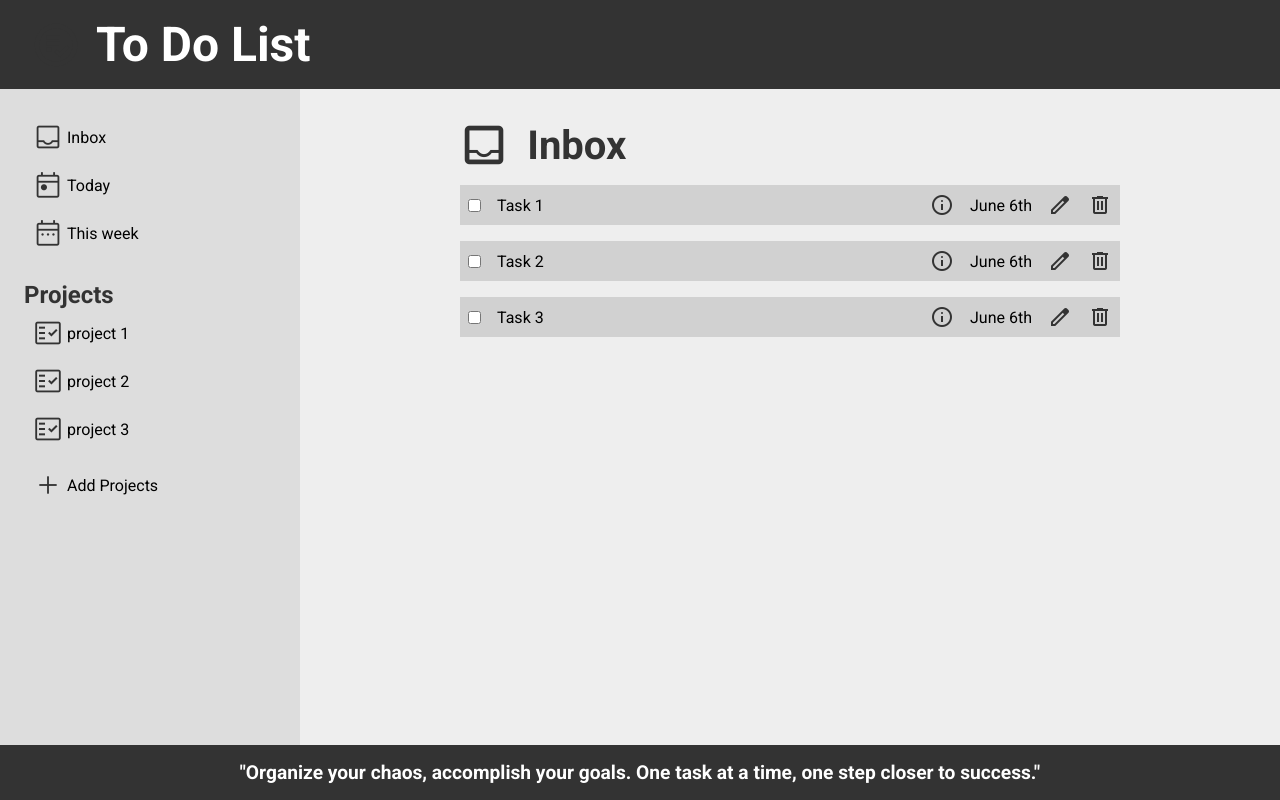
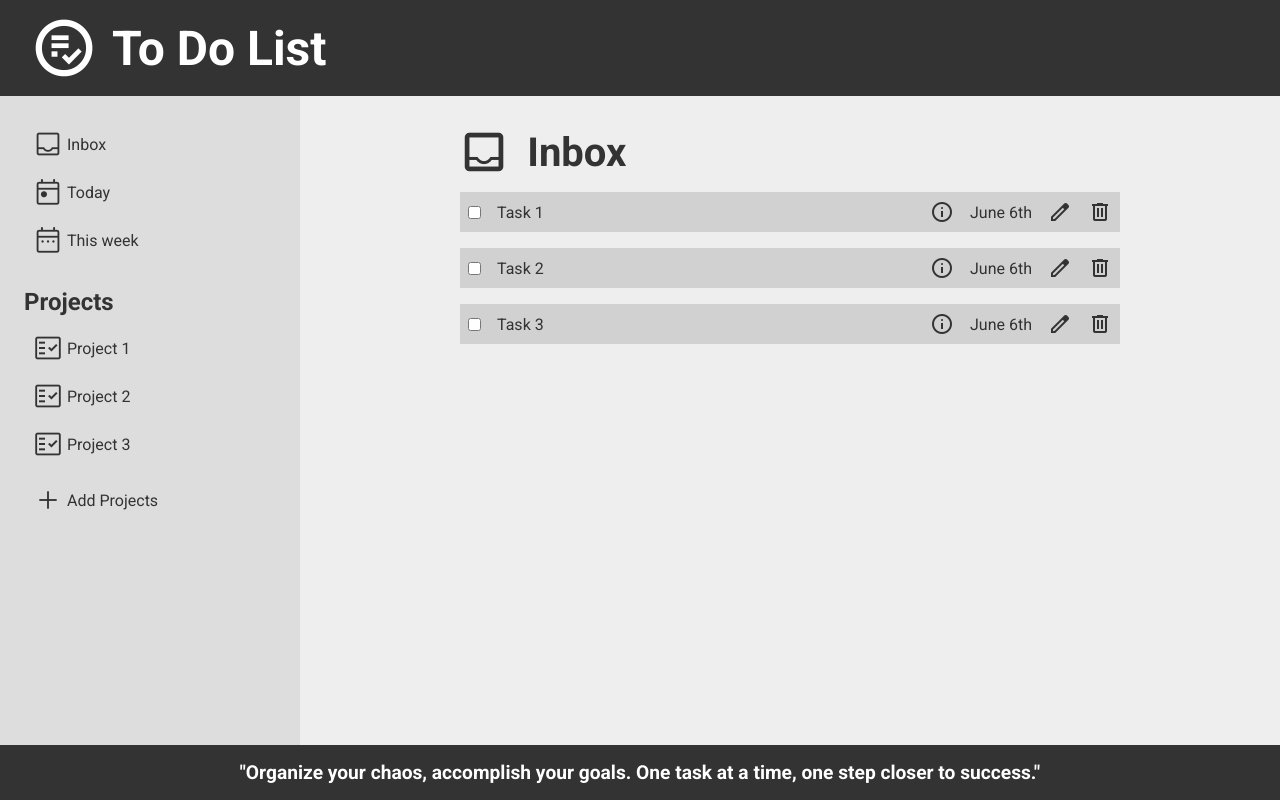
Before and after one commit to krishnasinghmahar/Todo-List, a plain HTML site: page index.html in a window 1280 px wide. Drawn offline with nearby package versions, Linux system fonts and the light colour scheme.

Commit message:
created new js and css files

```diff
--- a/index.html
+++ b/index.html
@@ -15,7 +15,9 @@
   <link rel="stylesheet"
     href="https://fonts.googleapis.com/css2?family=Material+Symbols+Outlined:opsz,wght,FILL,GRAD@20..48,100..700,0..1,-50..200" />
 
-  <link rel="stylesheet" href="styles.css">
+  <link rel="stylesheet" href="styles/styles.css">
+  <link rel="stylesheet" href="styles/form.css">
+  <script src="scripts/script.js" type="module" defer></script>
 </head>
 
 <body>
@@ -59,34 +61,7 @@
 
     <h2 class="projects-heading">Projects</h2>
 
-    <div class="project-list">
-
-      <div class="btn-container">
-        <span class="material-symbols-outlined">
-          fact_check
-        </span>
-        <span>
-          project 1
-        </span>
-      </div>
-
-      <div class="btn-container">
-        <span class="material-symbols-outlined">
-          fact_check
-        </span>
-        <span>
-          project 2
-        </span>
-      </div>
-
-      <div class="btn-container">
-        <span class="material-symbols-outlined">
-          fact_check
-        </span>
-        <span>
-          project 3
-        </span>
-      </div>
+    <div class="project-list-container">
 
     </div>
 
@@ -109,71 +84,7 @@
       <h1>Inbox</h1>
     </div>
 
-
     <div class="task-container">
-
-      <div class="task">
-        <div>
-          <input type="checkbox">
-          <span>Task 1</span>
-        </div>
-        <div>
-          <span class="material-symbols-outlined">
-            info
-          </span>
-          <span>
-            June 6th
-          </span>
-          <span class="material-symbols-outlined">
-            edit
-          </span>
-          <span class="material-symbols-outlined">
-            delete
-          </span>
-        </div>
-      </div>
-
-      <div class="task">
-        <div>
-          <input type="checkbox">
-          <span>Task 2</span>
-        </div>
-        <div>
-          <span class="material-symbols-outlined">
-            info
-          </span>
-          <span>
-            June 6th
-          </span>
-          <span class="material-symbols-outlined">
-            edit
-          </span>
-          <span class="material-symbols-outlined">
-            delete
-          </span>
-        </div>
-      </div>
-
-      <div class="task">
-        <div>
-          <input type="checkbox">
-          <span>Task 3</span>
-        </div>
-        <div>
-          <span class="material-symbols-outlined">
-            info
-          </span>
-          <span>
-            June 6th
-          </span>
-          <span class="material-symbols-outlined">
-            edit
-          </span>
-          <span class="material-symbols-outlined">
-            delete
-          </span>
-        </div>
-      </div>
 
     </div>
   </main>
--- /dev/null
+++ b/scripts/data.js
@@ -0,0 +1,20 @@
+export const projects = [{
+  name: 'Project 1'
+},
+{
+  name: 'Project 2'
+},
+{
+  name: 'Project 3'
+}]
+
+
+export const tasks = [{
+  name: 'Task 1'
+},
+{
+  name: 'Task 2'
+},
+{
+  name: 'Task 3'
+}]
--- /dev/null
+++ b/scripts/script.js
@@ -0,0 +1,64 @@
+import { projects } from "./data.js";
+import { tasks } from "./data.js";
+
+
+function renderProjectHtml() {
+  let projectHTML = '';
+
+  projects.forEach((project) => {
+    projectHTML += `
+    <div class="btn-container">
+      <span class="material-symbols-outlined">
+        fact_check
+      </span>
+      <span>
+        ${project.name}
+      </span>
+    </div>
+  `
+  })
+
+  document.querySelector('.project-list-container').innerHTML = projectHTML;
+}
+
+renderProjectHtml();
+
+function renderTaskHtml() {
+  let taskHTML = '';
+
+  tasks.forEach((task) => {
+    taskHTML += `
+      <div class="task">
+        <div>
+          <input type="checkbox">
+          <span>${task.name}</span>
+        </div>
+        <div>
+          <span class="material-symbols-outlined">
+            info
+          </span>
+          <span>
+            June 6th
+          </span>
+          <span class="material-symbols-outlined">
+            edit
+          </span>
+          <span class="material-symbols-outlined">
+            delete
+          </span>
+        </div>
+      </div >
+    `
+  })
+
+  document.querySelector('.task-container').innerHTML = taskHTML;
+}
+
+renderTaskHtml();
+
+document.querySelectorAll('.btn-container').forEach((button) => {
+  button.addEventListener('click', () => {
+    button.classList.add('btn-clicked');
+    console.log(button);
+  })
+})
--- a/styles.css
+++ b/styles/styles.css
@@ -10,6 +10,10 @@ body {
   display: grid;
   grid-template-columns: 300px 1fr 1fr;
   grid-template-rows: auto 1fr auto;
+}
+
+span {
+  color: #333;
 }
 
 .material-symbols-outlined {
@@ -31,9 +35,10 @@ header h1 {
   font-size: 3rem;
 }
 
-.material-symbols-outlined {
-  font-size: 3rem;
+header .material-symbols-outlined {
+  font-size: 4rem;
   font-weight: bold;
+  color: white;
 }
 
 /* aside */
@@ -64,6 +69,7 @@ aside .btn-container:hover {
 .projects-heading {
   margin-top: 1.5rem;
   color: #333;
+  padding-bottom: .5rem;
 }
 
 .add-project-btn {
@@ -72,12 +78,23 @@ aside .btn-container:hover {
   margin-top: 0.5rem;
 }
 
+.btn-clicked {
+  background-color: #c9c8c8;
+  border-radius: 5px;
+  font-weight: 700;
+}
+
 /* main */
 
 main {
   grid-column: 2/ 4;
   background-color: #eee;
   padding: 2rem 10rem;
+}
+
+main .material-symbols-outlined {
+  font-size: 3rem;
+  font-weight: bold;
 }
 
 main .task-heading {
```
Also changed, not shown: styles/form.css (added).
